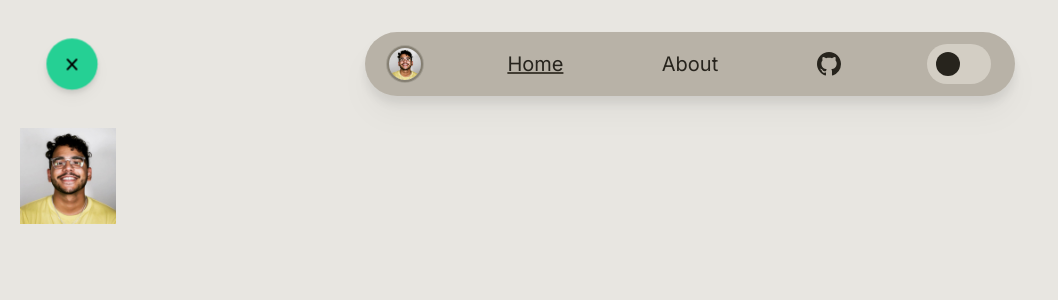
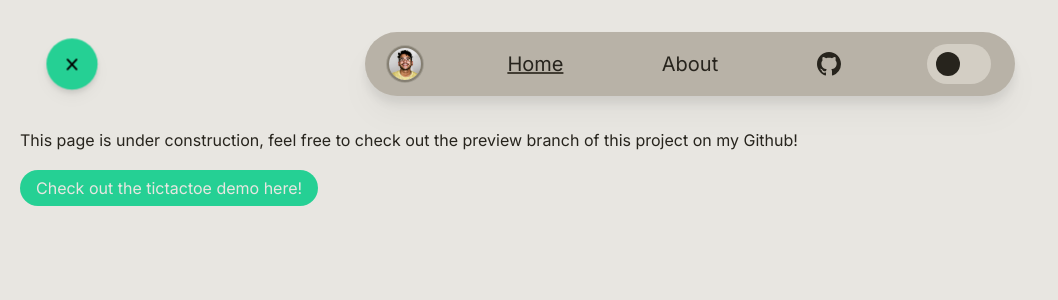
Before and after one commit to theonlynanu/website, a Next.js app: page / in a window 1280 px wide. Shown: the top 300 px of the page, without its empty margins (0-1058 px from the left). Built offline with nearby package versions, Linux system fonts and the light colour scheme.

Commit message:
Create temp landing page

```diff
--- a/src/app/page.tsx
+++ b/src/app/page.tsx
@@ -1,5 +1,6 @@
 'use client'
 import { motion } from 'framer-motion'
+import Link from 'next/link'
 // TODO - externalize components so that this page need not be a client component
 
 export default function Index() {
@@ -9,7 +10,12 @@ export default function Index() {
       {
         // TODO - Framer Motion components will need to be externalized
       }
-      <motion.img className='h-24 w-24' src='/profile.png' initial={{y:200}}whileInView={{y: 0}}/>
+      <div>This page is under construction, feel free to check out the preview branch of this project on my Github!</div>
+      <br />
+      <Link href='/tictactoe' className='rounded-full bg-standard-primary dark:bg-standard-darkprimary py-2 px-4 my-6 text-standard-100 dark:text-standard-900 hover:border-2 hover:border-standard-900 dark:hover:border-standard-100'>
+          Check out the tictactoe demo here!
+      </Link>
+      {/* <motion.img className='h-24 w-24' src='/profile.png' initial={{y:200}}whileInView={{y: 0}}/> */}
     </div>
   )
 }
```
